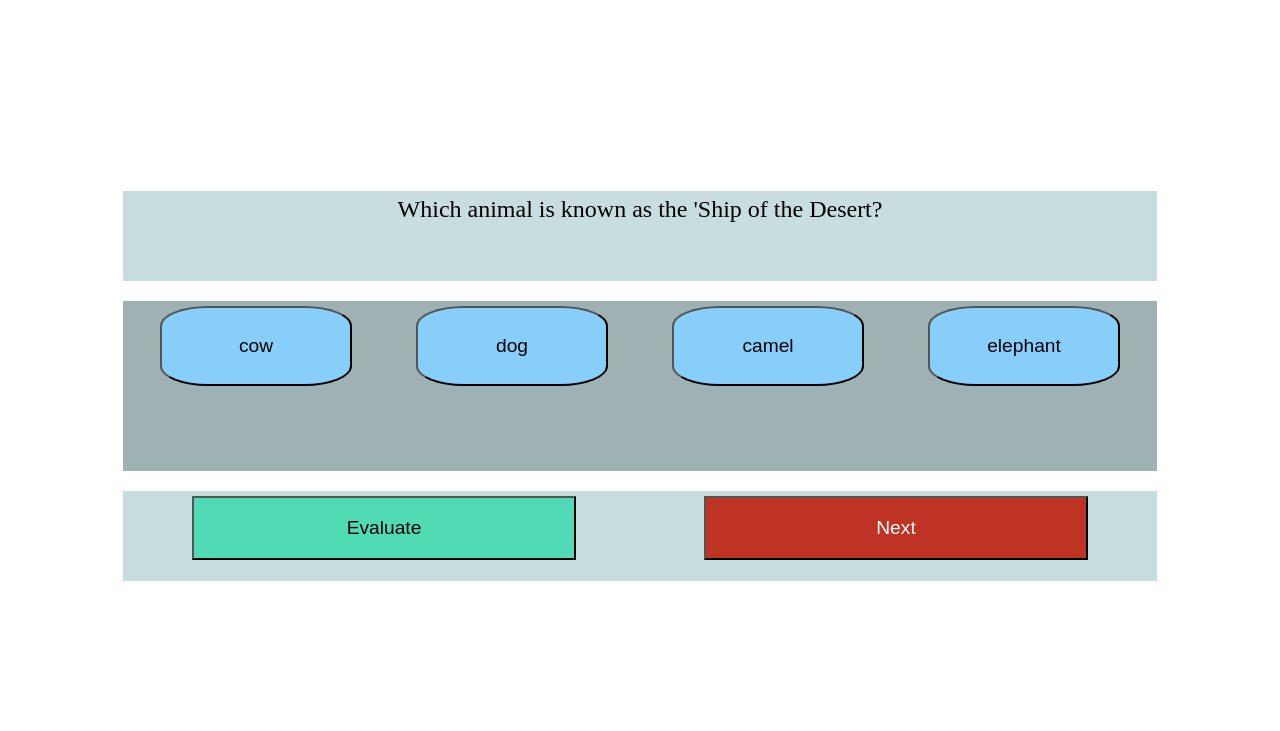
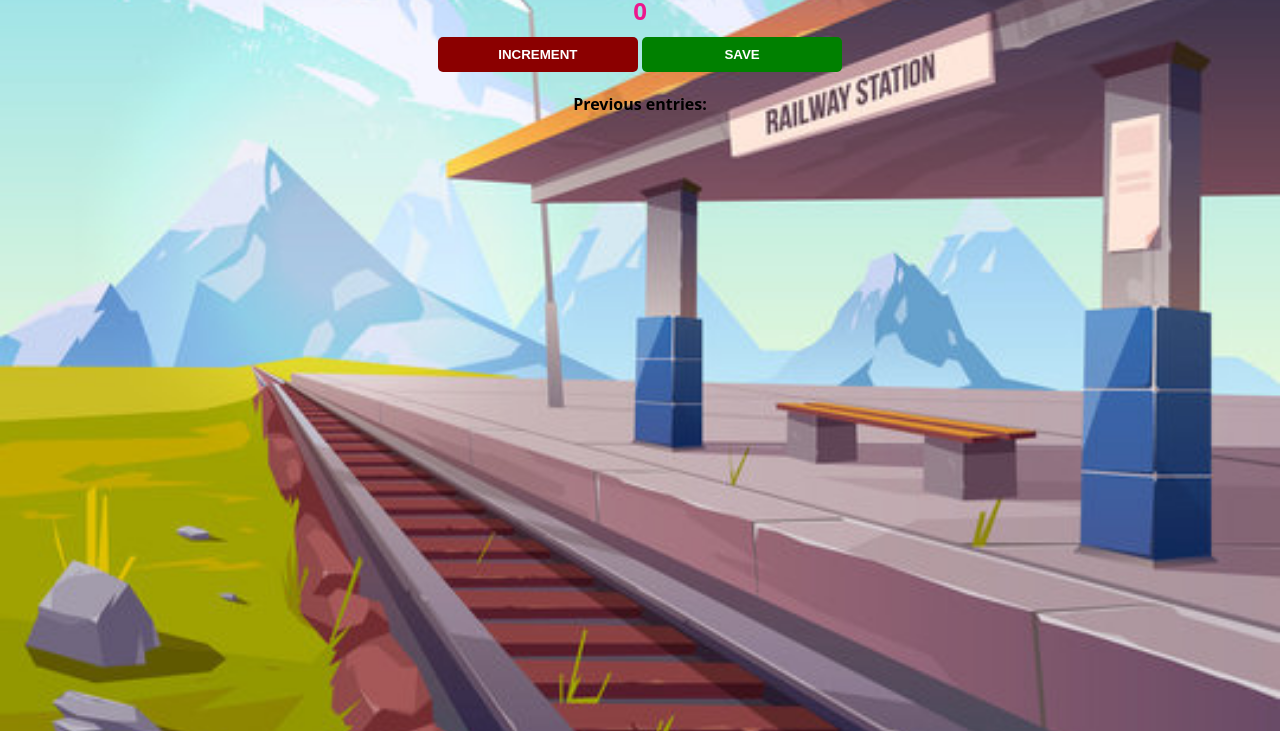
Before and after one commit to animesh339/newrepo, a plain HTML site: page index.html in a window 1280 px wide. Shown: the part 69-800 px from the top of the page. Drawn offline with Linux system fonts and the light colour scheme.

Commit message:
Add files via upload

```diff
--- /dev/null
+++ b/index.css
@@ -0,0 +1,35 @@
+body{
+        background-image: url("station.jpg");
+        background-size: cover;
+    font-weight: bold;
+    font-family: system-ui, -apple-system, BlinkMacSystemFont, 'Segoe UI', Roboto, Oxygen, Ubuntu, Cantarell, 'Open Sans', 'Helvetica Neue', sans-serif;
+    text-align: center;
+
+
+}
+h1{
+    margin-top: 10px;
+    margin-bottom: 10px;
+    color: rgb(93, 4, 236);
+}
+h2{
+    margin-top: 10px;
+    margin-bottom: 10px;
+    color:hsl(327, 85%, 51%);
+}
+button{
+color: white;
+font-weight: bold;
+border : none;
+padding-top: 10px;
+padding-bottom: 10px;
+width:200px;
+margin-bottom: 5px;
+border-radius:5px;
+}
+#increment-btn{
+background: darkred;
+}
+#save-btn{
+    background-color: green;
+}
--- a/index.html
+++ b/index.html
@@ -1,32 +1,15 @@
-<!DOCTYPE html>
-<html lang="en">
-<head>
-    <meta charset="UTF-8">
-    <meta http-equiv="X-UA-Compatible" content="IE=edge">
-    <meta name="viewport" content="width=device-width, initial-scale=1.0">
-    <link rel="stylesheet" href="style.css">
-</head>
-<body>
-    <div class="panel">
-        <div class="result">
 
-        </div>
-        <div class="question-container" id="question">
-            Question goes here.
-        </div>
-        <div class="option-container">
-            <button class="option" onclick="" id="op1" >option1</button>
+    <html>
+    <head>
+         <link rel="stylesheet" href="index.css">
 
-            <button class="option" id="op2" >option2</button>
-
-            <button class="option" id="op3">option3</button>
-            <button class="option" id="op4">option4</button>
-        </div>
-        <div class="navigation">
-            <button class="evaluate">Evaluate</button>
-            <button class="next">Next</button>
-        </div>
-    </div>
-    <script src="script.js"></script>
-</body>
-</html>
+    </head>
+    <body>
+        <h1>People entered:</h1>
+        <h2 id="count-el">0</h2></body>
+        <button id="increment-btn" onclick="increment()">INCREMENT</button>
+        <button id="save-btn" onclick="save()">SAVE</button>
+        <p id="save-el">Previous entries: </p>
+        <script src="index.js"></script>
+    </body>
+    </html>
--- /dev/null
+++ b/index.js
@@ -0,0 +1,19 @@
+let saveEl = document.getElementById("save-el")
+let countEl = document.getElementById("count-el")
+let count=0
+
+
+function increment(){
+    count+=1
+    countEl.innerText=count
+   console.log(count);
+}
+function save(){
+
+    let countStr = count +"-" ;
+    saveEl.textContent +=  countStr
+    console.log(countStr)
+    countEl.textContent=0
+    count = 0
+
+}
```
Also changed, not shown: station.jpg (added).
